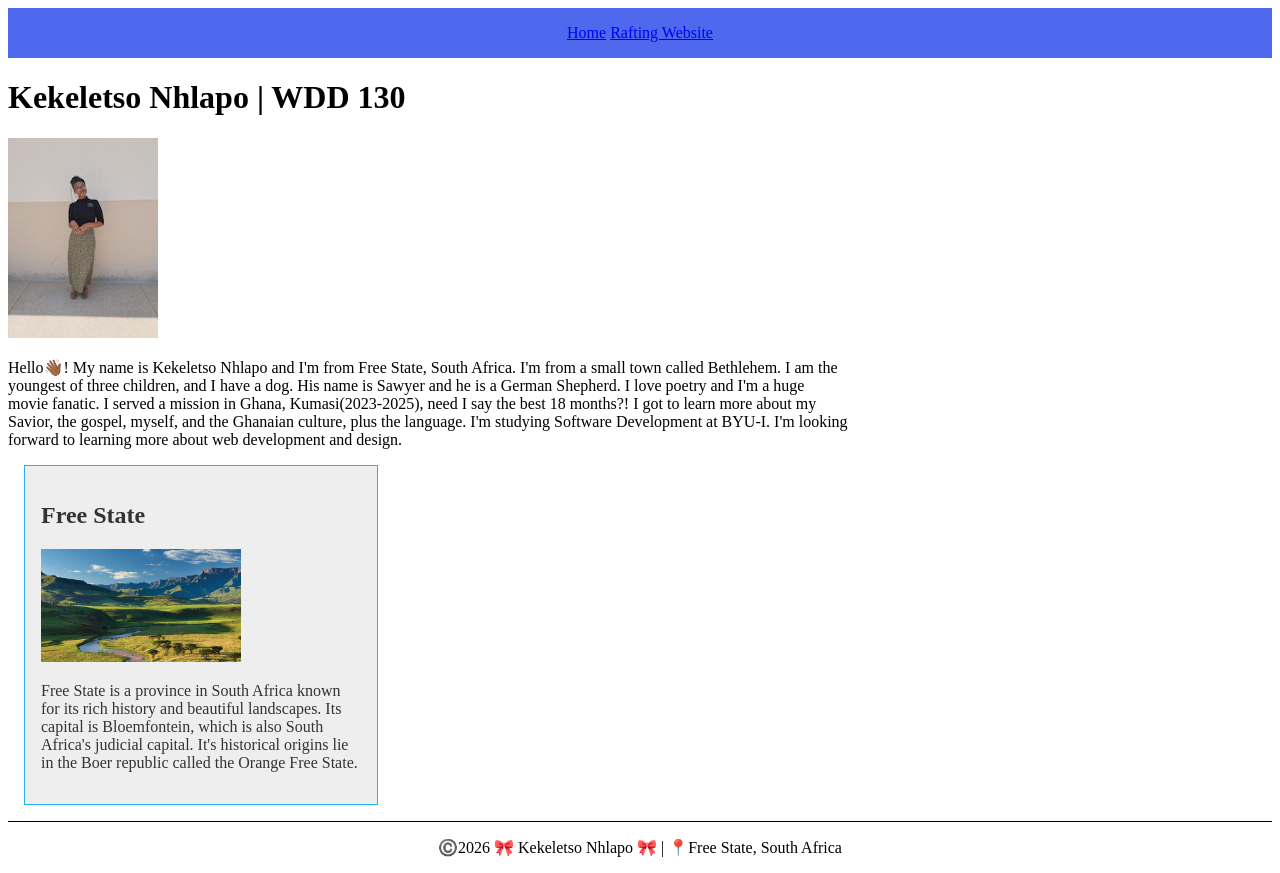
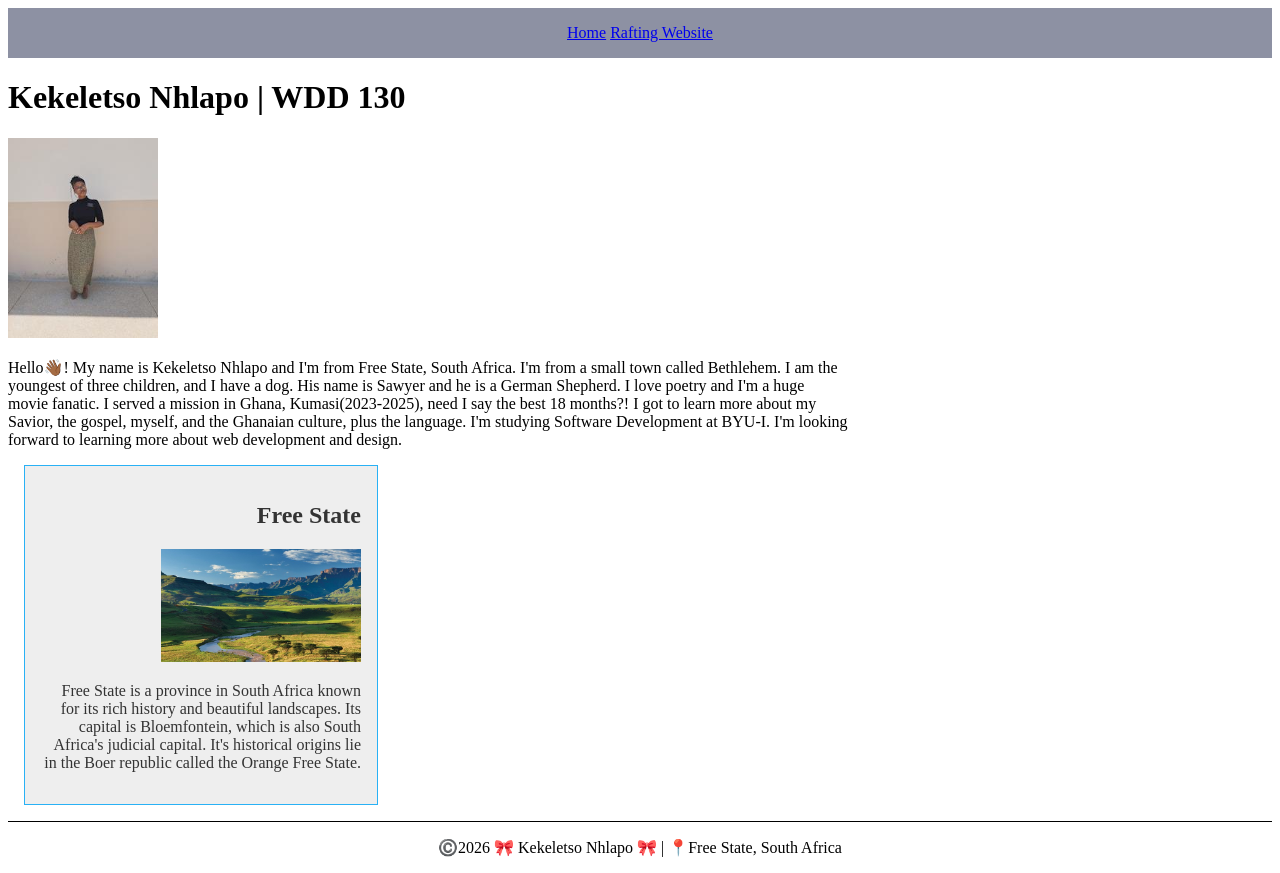
Before and after one commit to KEKE003/wdd130, a plain HTML site: page index.html in a window 1280 px wide. Drawn offline with Linux system fonts and the light colour scheme.

Commit message:
Stylesheet update.

```diff
--- a/styles/styles.css
+++ b/styles/styles.css
@@ -3,7 +3,7 @@ main {
 }
 
 header{
-    background-color: #4e69ee;
+    background-color: #8d91a3;
     color: #000000;
     padding: 1rem;
     text-align: center;
@@ -17,13 +17,12 @@ aside {
     padding: 1rem;
     background-color: #eee;
     color: #333;
-    text-align: left;
+    text-align: right;
 }
 
 aside img {
     width: 200px;
     height: auto;
-    align-items: end;
 }
 
 main img {
```
